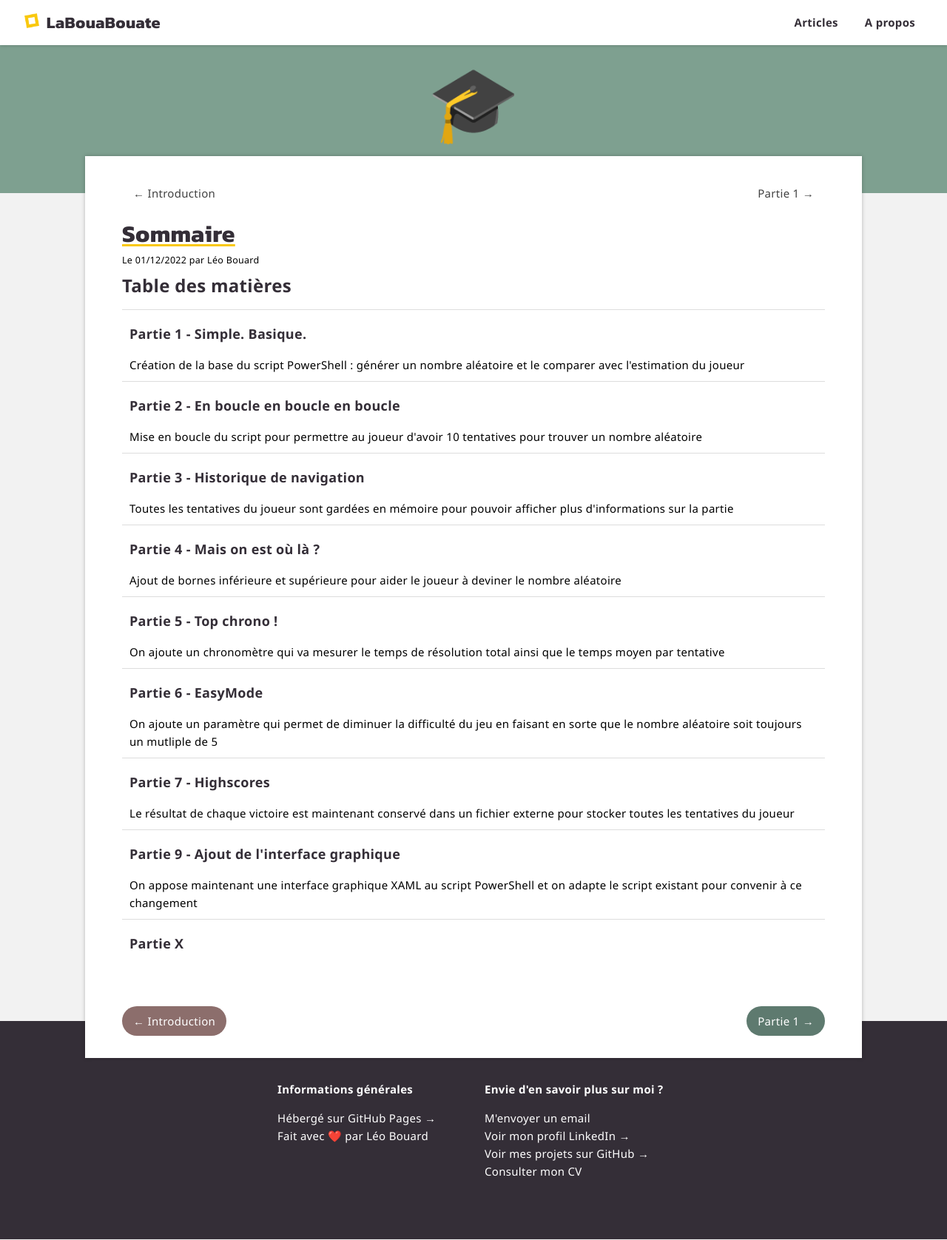
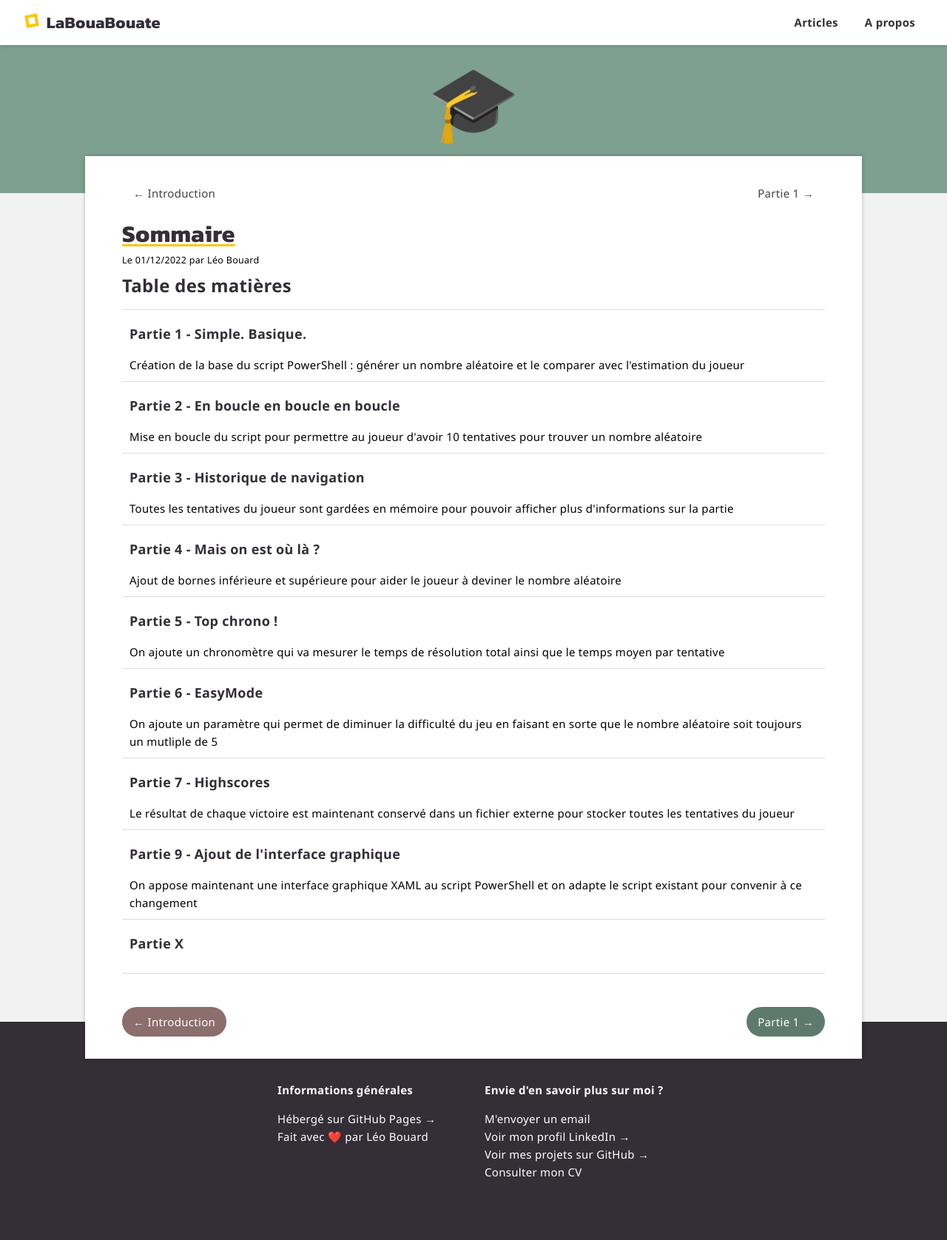
Before and after one commit to leobouard/leobouard.github.io, a Jekyll site: the page built from _posts/2022-12-01-cours-pratique-powershell-sommaire.md, in a window 1280 px wide. Shown: the whole page at 74% size. Built offline with Jekyll 4.4.1, drawn with Linux system fonts in a browser that asks for light colours; some web fonts are replaced.

Commit message:
Update posts.scss

```diff
--- a/assets/css/posts.scss
+++ b/assets/css/posts.scss
@@ -101,6 +101,7 @@ article:hover {
 
 .div_summary {
     display: block;
+    border-bottom: 1px solid #ddd;
 }
 
 .div_summary > a {
```
